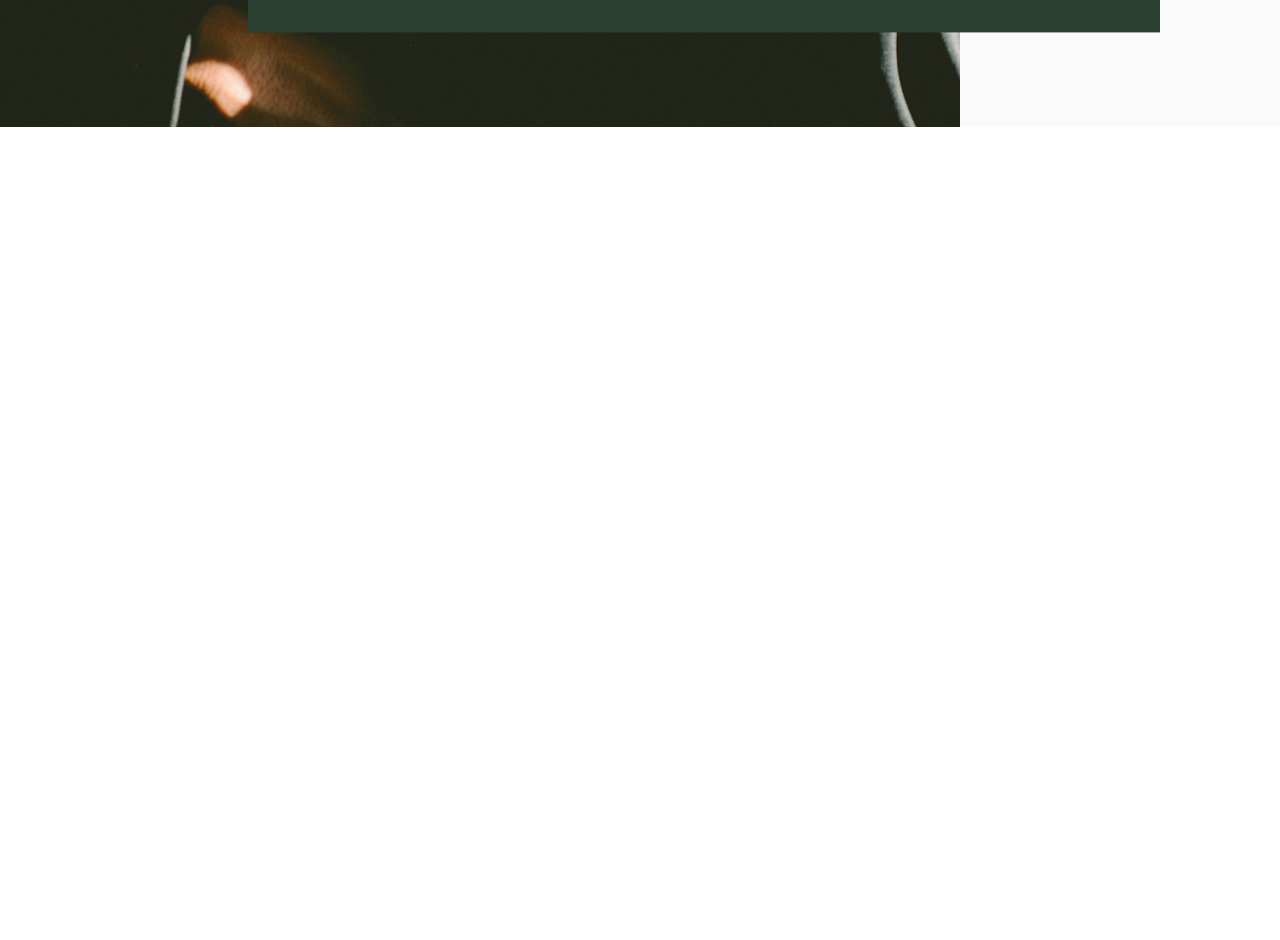
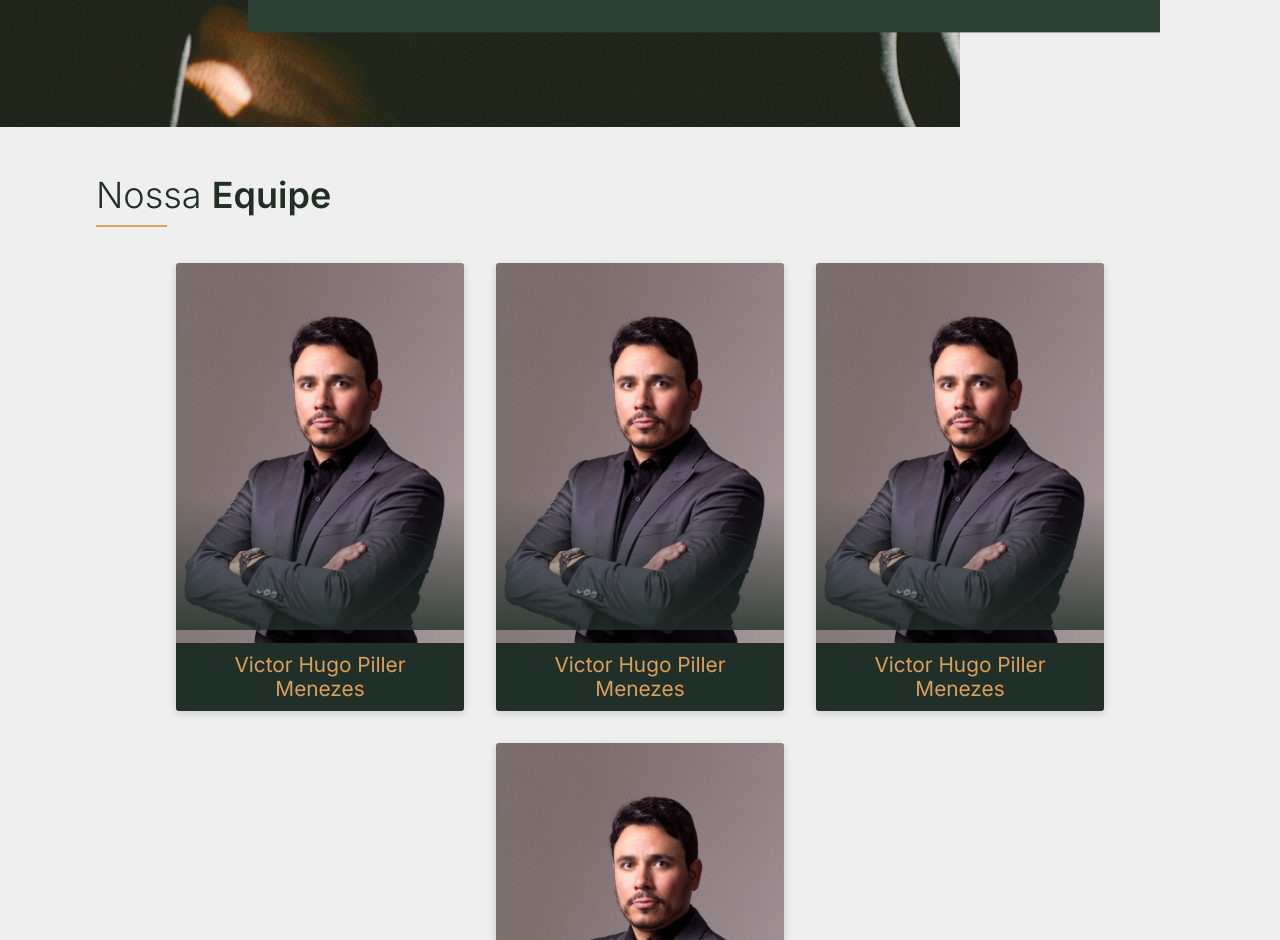
Before and after one commit to joaopiller/PFMP, a React (Vite) app: page / in a window 1280 px wide. Shown: the part 1860-2800 px from the top of the page. Before the commit the page ends 1987 px from the top, so only its background shows below. Built offline with nearby package versions, Linux system fonts and the light colour scheme.

Commit message:
feat: nossa equipe

```diff
--- a/src/components/ExpandButton/styles.module.css
+++ b/src/components/ExpandButton/styles.module.css
@@ -13,7 +13,7 @@
 
 .buttonCircle {
   background-color: #DB9F5D;
-  color: white;
+  color: #efefef;
   width: 3rem;
   height: 3rem;
   border-radius: 50%;
@@ -56,5 +56,5 @@
 }
 
 .expandButton:hover .buttonText {
-  color: white;
+  color: #efefef;
 }
--- a/src/components/Header/styles.module.css
+++ b/src/components/Header/styles.module.css
@@ -3,7 +3,7 @@
   justify-content: space-between;
   align-items: center;
   padding: 1.3rem 8rem;
-  background-color: #fafafa;
+  background-color: #efefef;
   box-shadow: 0px 4px 4px rgba(0, 0, 0, 0.4);
   position: relative;
   z-index: 1000;
@@ -24,21 +24,26 @@
   text-decoration: none;
   font-weight: 500;
   font-size: 1rem;
-  color: #575656;
+  color: #757575;
   font-weight: 500;
   font-family: inter;
   position: relative;
+  transition: color 0.3s ease;
 }
 
 .navItem::after {
   content: " ";
   width: 0%;
   height: 2px;
-  background-color: #a4a4a4;
+  background-color: #757575;
   position: absolute;
   left: 0;
   bottom: -5px;
   transition: 0.5s ease-in-out;
+}
+
+.navItem:hover {
+  color: #5f5e5e;
 }
 
 .navItem:hover::after {
@@ -51,7 +56,7 @@
   background-color: #2a4033;
   border: none;
   font-size: 1rem;
-  color: #fafafa;
+  color: #efefef;
   font-weight: 500;
   font-family: inter;
   text-wrap: nowrap;
--- a/src/components/HomeBanner/styles.module.css
+++ b/src/components/HomeBanner/styles.module.css
@@ -41,7 +41,7 @@
 .text {
     font-weight: 400;
     font-family: inter;
-    color: #D9D9D9;
+    color: #efefef;
     font-size: 1.5rem;
     width: 23rem;
     font-weight: 300;
--- a/src/components/HomeQuemSomos/styles.module.css
+++ b/src/components/HomeQuemSomos/styles.module.css
@@ -3,7 +3,7 @@
     justify-content: center;
     align-items: center;
     gap: 4rem;
-    background-color: #fafafa;
+    background-color: #efefef;
     padding: 5rem 0;
 }
 
--- a/src/components/NossosDiferenciais/styles.module.css
+++ b/src/components/NossosDiferenciais/styles.module.css
@@ -3,7 +3,7 @@
   width: 100%;
   height: 100vh;
   overflow: hidden;
-  background-color: #fafafa;
+  background-color: #efefef;
 }
 
 .backgroundImage {
@@ -43,7 +43,7 @@
 .differentialsTitle {
   font-weight: 300;
   font-family: inter;
-  color: #fafafa;
+  color: #efefef;
   font-size: 2.25rem;
   line-height: 2.5rem;
   margin-bottom: 0.5rem;
@@ -66,7 +66,7 @@
 .differentialsTitle span {
   font-weight: 600;
   font-family: inter;
-  color: #fafafa;
+  color: #efefef;
   font-size: 2.25rem;
   line-height: 2.5rem;
   margin-bottom: 0.5rem;
@@ -87,7 +87,7 @@
   border-radius: 50%;
   gap: 0.5rem;
   font-size: 1.7rem;
-  color: #fafafa;
+  color: #efefef;
   font-family: inter;
   font-weight: 500;
 }
@@ -95,7 +95,7 @@
 .differentialText {
   font-weight: 400;
   font-family: inter;
-  color: #fafafa;
+  color: #efefef;
   font-size: 0.9rem;
   line-height: 1.5rem;
 }
--- a/src/pages/Home/index.jsx
+++ b/src/pages/Home/index.jsx
@@ -1,6 +1,8 @@
 import HomeBanner from "../../components/HomeBanner";
 import HomeQuemSomos from "../../components/HomeQuemSomos";
 import NossosDiferenciais from "../../components/NossosDiferenciais";
+import member from "../../assets/member.jpg";
+import styles from "./styles.module.css";
 
 export default function Home() {
   return (
@@ -8,6 +10,31 @@ export default function Home() {
       <HomeBanner />
       <HomeQuemSomos />
       <NossosDiferenciais />
+      <section className={styles.equipeSection}>
+        <div className={styles.equipeContainer}>
+          <h2 className={styles.equipeTitle}>
+            Nossa <span>Equipe</span>
+          </h2>
+          <div className={styles.equipeMembers}>
+            <div className={styles.equipeMember}>
+              <img src={member} alt="Membro da equipe" />
+              <p>Victor Hugo Piller Menezes</p>
+            </div>
+            <div className={styles.equipeMember}>
+              <img src={member} alt="Membro da equipe" />
+              <p>Victor Hugo Piller Menezes</p>
+            </div>
+            <div className={styles.equipeMember}>
+              <img src={member} alt="Membro da equipe" />
+              <p>Victor Hugo Piller Menezes</p>
+            </div>
+            <div className={styles.equipeMember}>
+              <img src={member} alt="Membro da equipe" />
+              <p>Victor Hugo Piller Menezes</p>
+            </div>
+          </div>
+        </div>
+      </section>
     </>
   );
 }
--- a/src/pages/Home/styles.module.css
+++ b/src/pages/Home/styles.module.css
@@ -1,101 +1,119 @@
-.container {
-  position: relative;
-  width: 100%;
-  height: 100vh;
-  overflow: hidden;
-  background-color: #fafafa;
-}
-
-.backgroundImage {
-  position: absolute;
-  top: 0;
-  left: 0;
-  width: 75%;
-  height: 100vh;
-  background-image: url("../../assets/teste_diferenciais.jpg");
-  background-size: cover;
-  background-position: center;
-  background-repeat: no-repeat;
-  z-index: 1;
-}
-
-.contentBox {
-  position: absolute;
-  top: 50%;
-  left: 55%;
-  transform: translate(-50%, -50%);
-  background-color: rgba(42, 64, 51);
-  padding: 3rem 2.5rem;
-  z-index: 2;
-  max-width: 65%;
-  width: 90%;
-  text-align: center;
-}
-
-.differentials {
+.equipeSection {
+  background-color: #efefef;
+  padding: 3rem 0;
   display: flex;
   justify-content: center;
   align-items: center;
-  gap: 3.5rem;
-  flex-wrap: wrap;
+  flex-direction: column;
 }
 
-.differentialsTitle {
+.equipeContainer {
+  width: 85%;
+}
+
+.equipeTitle {
   font-weight: 300;
   font-family: inter;
-  color: #fafafa;
+  color: #203029;
   font-size: 2.25rem;
-  line-height: 2.5rem;
-  margin-bottom: 0.5rem;
   width: fit-content;
   text-align: left;
-  margin-bottom: 2.7rem;
+  margin-bottom: 3rem;
   position: relative;
 }
 
-.differentialsTitle::after {
+.equipeTitle::after {
   content: "";
   position: absolute;
-  bottom: -.8rem;
+  bottom: -0.8rem;
   left: 0;
-  width: 20%;
+  width: 30%;
   height: 2px;
   background-color: #db9f5d;
 }
 
-.differentialsTitle span {
+.equipeTitle span {
   font-weight: 600;
   font-family: inter;
-  color: #fafafa;
+  color: #203029;
   font-size: 2.25rem;
   line-height: 2.5rem;
   margin-bottom: 0.5rem;
 }
 
-.differential {
+.equipeMember {
   display: flex;
   flex-direction: column;
-  align-items: center;
-  gap: 0.5rem;
-  width: 15rem;
+  width: 18rem;
+  height: 28rem;
+  border-radius: 3px;
+  overflow: hidden;
+  box-shadow: 0 2px 8px rgba(0, 0, 0, 0.15);
+  position: relative;
+  transition: all 0.3s ease;
+  transform: scale(1);
+  cursor: pointer;
 }
 
-.iconContainer {
+.equipeMember:hover {
+  transform: scale(1.03);
+  box-shadow: 0 8px 20px rgba(0, 0, 0, 0.25);
+}
+
+.equipeMember::after {
+  content: "";
+  position: absolute;
+  bottom: 18%;
+  left: 0;
+  width: 100%;
+  height: 30%;
+  background: linear-gradient(
+    to top,
+    rgba(32, 48, 41, 0.8),
+    rgba(32, 48, 41, 0.4),
+    transparent
+  );
+  pointer-events: none;
+  transition: height 0.5s ease;
+}
+
+.equipeMember:hover::after {
+  height: 40%;
+}
+
+.equipeMember img {
+  width: 100%;
+  height: 85%;
+  object-fit: cover;
+  object-position: center;
+}
+
+.equipeMember p {
+  font-weight: 400;
+  font-family: inter;
+  color: #db9f5d;
+  font-size: 1.3rem;
+  line-height: 1.5rem;
+  text-align: center;
+  padding: 0 1.3rem;
+  height: 20%;
+  width: 100%;
+  background-color: #203029;
   display: flex;
   align-items: center;
   justify-content: center;
-  border-radius: 50%;
-  gap: 0.5rem;
-  font-size: 1.7rem;
-  color: #fafafa;
-  font-family: inter;
-  font-weight: 500;
+  flex-wrap: wrap;
+  text-wrap: wrap;
+  box-sizing: border-box;
+  line-height: 1.5rem;
 }
 
-.differentialText {
-  font-weight: 400;
-  font-family: inter;
-  color: #fafafa;
-  font-size: 0.9rem;
-  line-height: 1.5rem;
+.equipeMembers {
+  display: flex;
+  justify-content: center;
+  align-items: center;
+  gap: 2rem;
+  flex-wrap: wrap;
+  width: 100%;
+  margin-top: 1rem;
 }
```
Also changed, not shown: src/assets/member.jpg (added).
